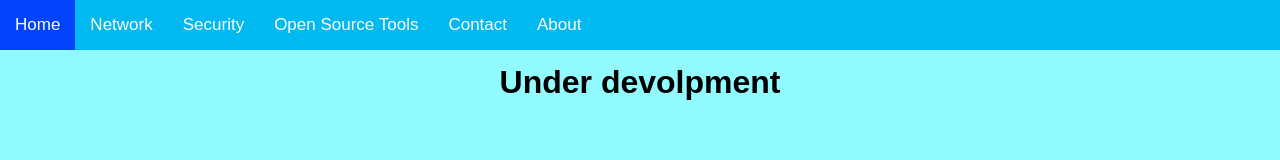
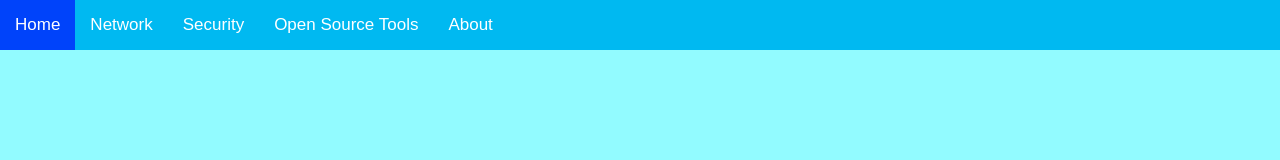
Before and after one commit to gabisan-11/gabi-network-studies, a plain HTML site: page pages/networking.html in a window 1280 px wide. Drawn offline with Linux system fonts and the light colour scheme.

Commit message:
Update networking.html

```diff
--- a/pages/networking.html
+++ b/pages/networking.html
@@ -10,13 +10,13 @@
                 <li><a href="networking.html">Network</a></li>
                 <li><a href="security.html">Security</a></li>
                 <li><a href="opensource.html">Open Source Tools</a></li>
-                <li><a href="contact.html">Contact</a></li>
                 <li><a href="aboutme.html">About</a></li>
             </ul>
         </nav>
     </head>
-    <div class="header">
-        <h1>Under devolpment</h1>
+    <div>
+
     </div>
 
+
 </html>
```
